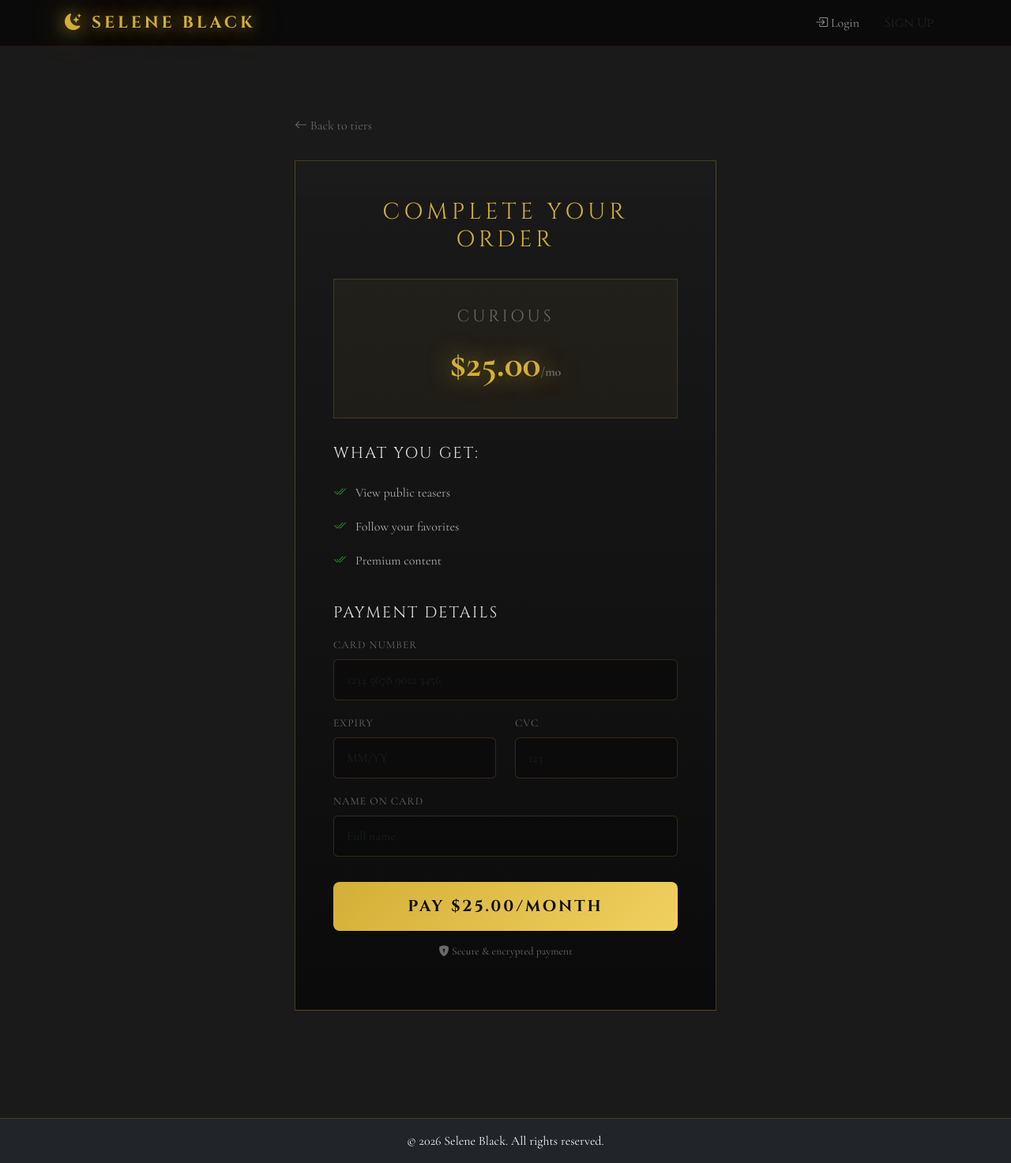
After one commit to itsmechaz01/seleneblack, a Flask app: page /checkout/curious in a window 1280 px wide. The commit adds this page. Shown: the whole page at 79% size. Run offline with Flask 3, Linux system fonts and the light colour scheme.

Commit message:
Add member dashboard, checkout page, and tier system

```diff
--- a/app.py
+++ b/app.py
@@ -27,15 +27,42 @@ def load_user(user_id):
 def allowed_file(filename):
     return '.' in filename and filename.rsplit('.', 1)[1].lower() in ALLOWED_EXTENSIONS
 
+TIER_DATA = {
+    'curious': {
+        'name': 'Curious',
+        'price': '25.00',
+        'features': ['View public teasers', 'Follow your favorites', 'Premium content']
+    },
+    'passionate': {
+        'name': 'Passionate',
+        'price': '54.99',
+        'features': ['Everything in Curious', 'All premium content', 'Direct messaging', 'Early access drops']
+    },
+    'obsessed': {
+        'name': 'Obsessed',
+        'price': '99.99',
+        'features': ['Everything in Passionate', 'VIP-only content', 'Priority responses', 'Custom requests', 'Behind the velvet rope', 'Private shows']
+    }
+}
+
 @app.route('/')
 def index():
+    if current_user.is_authenticated:
+        return redirect(url_for('member_home'))
     creators = User.query.filter_by(is_creator=True).all()
     return render_template('landing.html', creators=creators)
+
+@app.route('/home')
+@login_required
+def member_home():
+    posts = Post.query.filter_by(creator_id=1).order_by(Post.created_at.desc()).all() if User.query.get(1) else []
+    subscription = Subscription.query.filter_by(subscriber_id=current_user.id).first()
+    return render_template('member_home.html', posts=posts, subscription=subscription)
 
 @app.route('/register', methods=['GET', 'POST'])
 def register():
     if current_user.is_authenticated:
-        return redirect(url_for('index'))
+        return redirect(url_for('member_home'))
 
     if request.method == 'POST':
         username = request.form.get('username')
@@ -64,7 +91,7 @@ def register():
 @app.route('/login', methods=['GET', 'POST'])
 def login():
     if current_user.is_authenticated:
-        return redirect(url_for('index'))
+        return redirect(url_for('member_home'))
 
     if request.method == 'POST':
         username = request.form.get('username')
@@ -73,7 +100,7 @@ def login():
 
         if user and user.check_password(password):
             login_user(user)
-            return redirect(url_for('index'))
+            return redirect(url_for('member_home'))
 
         flash('Invalid username or password.', 'danger')
 
@@ -185,6 +212,36 @@ def delete_post(post_id):
     flash('Post deleted.', 'info')
     return redirect(url_for('dashboard'))
 
+@app.route('/landing')
+def landing():
+    creators = User.query.filter_by(is_creator=True).all()
+    return render_template('landing.html', creators=creators)
+
+@app.route('/checkout/<tier>')
+def checkout(tier):
+    if tier not in TIER_DATA:
+        abort(404)
+    t = TIER_DATA[tier]
+    return render_template('checkout.html', tier_slug=tier, tier_name=t['name'], tier_price=t['price'], features=t['features'])
+
+@app.route('/checkout/<tier>/process', methods=['POST'])
+@login_required
+def process_checkout(tier):
+    if tier not in TIER_DATA:
+        abort(404)
+    t = TIER_DATA[tier]
+    creator = User.query.filter_by(is_creator=True).first()
+    if creator:
+        existing = Subscription.query.filter_by(subscriber_id=current_user.id, creator_id=creator.id).first()
+        if existing:
+            existing.tier = tier
+        else:
+            sub = Subscription(subscriber_id=current_user.id, creator_id=creator.id, tier=tier)
+            db.session.add(sub)
+        db.session.commit()
+    flash(f'Welcome to the {t["name"]} tier!', 'success')
+    return redirect(url_for('member_home'))
+
 if __name__ == '__main__':
     os.makedirs(app.config['UPLOAD_FOLDER'], exist_ok=True)
     port = int(os.environ.get('PORT', 5000))
--- a/models.py
+++ b/models.py
@@ -44,6 +44,7 @@ class Subscription(db.Model):
     id = db.Column(db.Integer, primary_key=True)
     subscriber_id = db.Column(db.Integer, db.ForeignKey('users.id'), nullable=False)
     creator_id = db.Column(db.Integer, db.ForeignKey('users.id'), nullable=False)
+    tier = db.Column(db.String(20), default='curious')
     created_at = db.Column(db.DateTime, default=datetime.utcnow)
 
     __table_args__ = (db.UniqueConstraint('subscriber_id', 'creator_id'),)
--- a/static/css/style.css
+++ b/static/css/style.css
@@ -623,6 +623,251 @@ footer {
     border-top: 1px solid rgba(212, 175, 55, 0.2);
 }
 
+/* ===== MEMBER HOME ===== */
+.member-hero {
+    position: relative;
+    padding: 8rem 0 4rem;
+    text-align: center;
+    overflow: hidden;
+    background: linear-gradient(180deg, #0d0d0d 0%, var(--matte) 100%);
+}
+
+.member-hero-glow {
+    position: absolute;
+    top: 0;
+    left: 50%;
+    transform: translateX(-50%);
+    width: 600px;
+    height: 300px;
+    background: radial-gradient(circle, rgba(212, 175, 55, 0.15) 0%, transparent 70%);
+    pointer-events: none;
+}
+
+.member-welcome {
+    font-size: 3rem;
+    color: var(--gold);
+    text-shadow: 0 0 30px var(--gold-glow);
+    letter-spacing: 8px;
+    text-transform: uppercase;
+    margin-bottom: 0.5rem;
+}
+
+.member-tagline {
+    font-size: 1.3rem;
+    font-style: italic;
+    color: var(--burgundy-light);
+    letter-spacing: 4px;
+}
+
+.member-feed {
+    padding: 4rem 0;
+}
+
+.feed-header {
+    display: flex;
+    align-items: center;
+    gap: 1rem;
+    margin-bottom: 2rem;
+}
+
+.tier-badge-active {
+    background: var(--gold);
+    color: #0d0d0d;
+    padding: 0.4rem 1rem;
+    font-family: 'Cinzel', serif;
+    font-weight: 700;
+    font-size: 0.8rem;
+    letter-spacing: 2px;
+    text-transform: uppercase;
+}
+
+.feed-card {
+    background: linear-gradient(180deg, rgba(26, 26, 26, 0.9) 0%, rgba(10, 10, 10, 0.95) 100%);
+    border: 1px solid rgba(212, 175, 55, 0.2);
+    margin-bottom: 1.5rem;
+    overflow: hidden;
+    transition: all 0.3s ease;
+}
+
+.feed-card:hover {
+    border-color: var(--gold);
+    box-shadow: 0 10px 40px rgba(0, 0, 0, 0.5), 0 0 20px rgba(212, 175, 55, 0.1);
+}
+
+.feed-media {
+    height: 250px;
+    color: rgba(255, 255, 255, 0.3);
+}
+
+.feed-body {
+    padding: 1.5rem;
+}
+
+.feed-body h5 {
+    color: var(--gold);
+    letter-spacing: 2px;
+    margin-bottom: 0.5rem;
+}
+
+.feed-meta {
+    display: flex;
+    justify-content: space-between;
+    align-items: center;
+    margin-top: 1rem;
+}
+
+.empty-feed {
+    text-align: center;
+    padding: 4rem 0;
+    color: var(--text-muted);
+}
+
+.member-upsell {
+    padding: 8rem 0;
+}
+
+.upsell-card {
+    background: linear-gradient(180deg, rgba(26, 26, 26, 0.9) 0%, rgba(10, 10, 10, 0.95) 100%);
+    border: 1px solid rgba(212, 175, 55, 0.3);
+    padding: 4rem 3rem;
+    max-width: 600px;
+    margin: 0 auto;
+}
+
+.upsell-card h2 {
+    color: var(--gold);
+    letter-spacing: 5px;
+    text-transform: uppercase;
+    margin-bottom: 1rem;
+}
+
+.upsell-card p {
+    color: var(--text-muted);
+    font-size: 1.1rem;
+}
+
+/* ===== CHECKOUT ===== */
+.checkout-section {
+    padding: 4rem 0;
+}
+
+.back-link {
+    display: inline-block;
+    color: var(--text-muted);
+    text-decoration: none;
+    margin-bottom: 2rem;
+    transition: color 0.3s ease;
+}
+
+.back-link:hover {
+    color: var(--gold);
+}
+
+.checkout-card {
+    background: linear-gradient(180deg, rgba(26, 26, 26, 0.9) 0%, rgba(10, 10, 10, 0.95) 100%);
+    border: 1px solid rgba(212, 175, 55, 0.3);
+    padding: 3rem;
+}
+
+.checkout-header h2 {
+    color: var(--gold);
+    letter-spacing: 5px;
+    text-transform: uppercase;
+    font-size: 1.8rem;
+    margin-bottom: 2rem;
+    text-align: center;
+}
+
+.checkout-tier-summary {
+    text-align: center;
+    padding: 2rem;
+    border: 1px solid rgba(212, 175, 55, 0.2);
+    margin-bottom: 2rem;
+    background: rgba(212, 175, 55, 0.05);
+}
+
+.tier-summary-name {
+    font-family: 'Cinzel', serif;
+    font-size: 1.3rem;
+    letter-spacing: 4px;
+    text-transform: uppercase;
+    color: var(--text-muted);
+    margin-bottom: 0.5rem;
+}
+
+.tier-summary-price {
+    font-size: 3rem;
+    font-weight: 900;
+    color: var(--gold);
+    text-shadow: 0 0 30px var(--gold-glow);
+}
+
+.tier-summary-price span {
+    font-size: 1rem;
+    color: var(--text-muted);
+}
+
+.checkout-features {
+    margin-bottom: 2rem;
+}
+
+.checkout-features h5 {
+    color: #e0e0e0;
+    letter-spacing: 2px;
+    text-transform: uppercase;
+    margin-bottom: 1rem;
+}
+
+.checkout-features ul {
+    list-style: none;
+    padding: 0;
+}
+
+.checkout-features li {
+    padding: 0.6rem 0;
+    color: #b0b0b0;
+    display: flex;
+    align-items: center;
+    gap: 0.75rem;
+}
+
+.checkout-features li i {
+    color: var(--green);
+}
+
+.checkout-form h5 {
+    color: #e0e0e0;
+    letter-spacing: 2px;
+    text-transform: uppercase;
+    margin-bottom: 1rem;
+}
+
+.checkout-form .form-control {
+    background: rgba(10, 10, 10, 0.8);
+    border: 1px solid rgba(212, 175, 55, 0.2);
+    color: #e0e0e0;
+    padding: 0.8rem 1rem;
+}
+
+.checkout-form .form-control:focus {
+    border-color: var(--gold);
+    box-shadow: 0 0 10px rgba(212, 175, 55, 0.2);
+}
+
+.checkout-form .form-label {
+    color: var(--text-muted);
+    font-size: 0.85rem;
+    letter-spacing: 1px;
+    text-transform: uppercase;
+}
+
+.checkout-secure {
+    text-align: center;
+    color: var(--text-muted);
+    font-size: 0.85rem;
+    margin-top: 1rem;
+}
+
 /* Scrollbar */
 ::-webkit-scrollbar {
     width: 8px;
--- a/templates/base.html
+++ b/templates/base.html
@@ -33,6 +33,11 @@
                                 </a>
                             </li>
                         {% endif %}
+                        <li class="nav-item">
+                            <a class="nav-link" href="{{ url_for('member_home') }}">
+                                <i class="bi bi-house"></i> Home
+                            </a>
+                        </li>
                         <li class="nav-item">
                             <a class="nav-link" href="{{ url_for('profile', username=current_user.username) }}">
                                 <i class="bi bi-person-circle"></i> {{ current_user.username }}
--- /dev/null
+++ b/templates/checkout.html
@@ -0,0 +1,68 @@
+{% extends "base.html" %}
+{% block title %}Checkout - Selene Black{% endblock %}
+
+{% block content %}
+<section class="checkout-section">
+    <div class="container">
+        <div class="row justify-content-center">
+            <div class="col-lg-6">
+                <a href="{{ url_for('landing') }}#tiers" class="back-link">
+                    <i class="bi bi-arrow-left"></i> Back to tiers
+                </a>
+
+                <div class="checkout-card">
+                    <div class="checkout-header">
+                        <h2>Complete Your Order</h2>
+                    </div>
+
+                    <div class="checkout-tier-summary">
+                        <div class="tier-summary-name">{{ tier_name }}</div>
+                        <div class="tier-summary-price">${{ tier_price }}<span>/mo</span></div>
+                    </div>
+
+                    <div class="checkout-features">
+                        <h5>What you get:</h5>
+                        <ul>
+                            {% for feature in features %}
+                            <li><i class="bi bi-check2-all"></i> {{ feature }}</li>
+                            {% endfor %}
+                        </ul>
+                    </div>
+
+                    <form method="POST" action="{{ url_for('process_checkout', tier=tier_slug) }}">
+                        <div class="checkout-form">
+                            <h5>Payment Details</h5>
+                            <div class="mb-3">
+                                <label class="form-label">Card Number</label>
+                                <input type="text" class="form-control" placeholder="1234 5678 9012 3456" maxlength="19" required>
+                            </div>
+                            <div class="row">
+                                <div class="col-6 mb-3">
+                                    <label class="form-label">Expiry</label>
+                                    <input type="text" class="form-control" placeholder="MM/YY" maxlength="5" required>
+                                </div>
+                                <div class="col-6 mb-3">
+                                    <label class="form-label">CVC</label>
+                                    <input type="text" class="form-control" placeholder="123" maxlength="4" required>
+                                </div>
+                            </div>
+                            <div class="mb-3">
+                                <label class="form-label">Name on Card</label>
+                                <input type="text" class="form-control" placeholder="Full name" required>
+                            </div>
+                        </div>
+
+                        <button type="submit" class="btn btn-gold btn-lg w-100 mt-3">
+                            Pay ${{ tier_price }}/month
+                        </button>
+
+                        <p class="checkout-secure">
+                            <i class="bi bi-shield-lock-fill"></i> Secure & encrypted payment
+                        </p>
+                    </form>
+                </div>
+            </div>
+        </div>
+    </div>
+</section>
+{% endblock %}
--- a/templates/landing.html
+++ b/templates/landing.html
@@ -149,7 +149,7 @@
                         <li class="locked"><i class="bi bi-lock-fill"></i> Direct messages</li>
                         <li class="locked"><i class="bi bi-lock-fill"></i> Custom requests</li>
                     </ul>
-                    <a href="{{ url_for('register') }}" class="btn btn-outline-tier w-100">Get Curious</a>
+                    <a href="{{ url_for('checkout', tier='curious') }}" class="btn btn-outline-tier w-100">Get Curious</a>
                 </div>
             </div>
 
@@ -169,7 +169,7 @@
                         <li><i class="bi bi-check2-all"></i> Early access drops</li>
                         <li class="locked"><i class="bi bi-lock-fill"></i> VIP experiences</li>
                     </ul>
-                    <a href="{{ url_for('register') }}" class="btn btn-gold w-100">Ignite Passion</a>
+                    <a href="{{ url_for('checkout', tier='passionate') }}" class="btn btn-gold w-100">Ignite Passion</a>
                 </div>
             </div>
 
@@ -190,7 +190,7 @@
                         <li><i class="bi bi-check2-all"></i> Behind the velvet rope</li>
                         <li><i class="bi bi-check2-all"></i> Private shows</li>
                     </ul>
-                    <a href="{{ url_for('register') }}" class="btn btn-vip w-100">Become Obsessed</a>
+                    <a href="{{ url_for('checkout', tier='obsessed') }}" class="btn btn-vip w-100">Become Obsessed</a>
                 </div>
             </div>
         </div>
```
Also changed, not shown: templates/member_home.html (added, +72 -0 lines).
